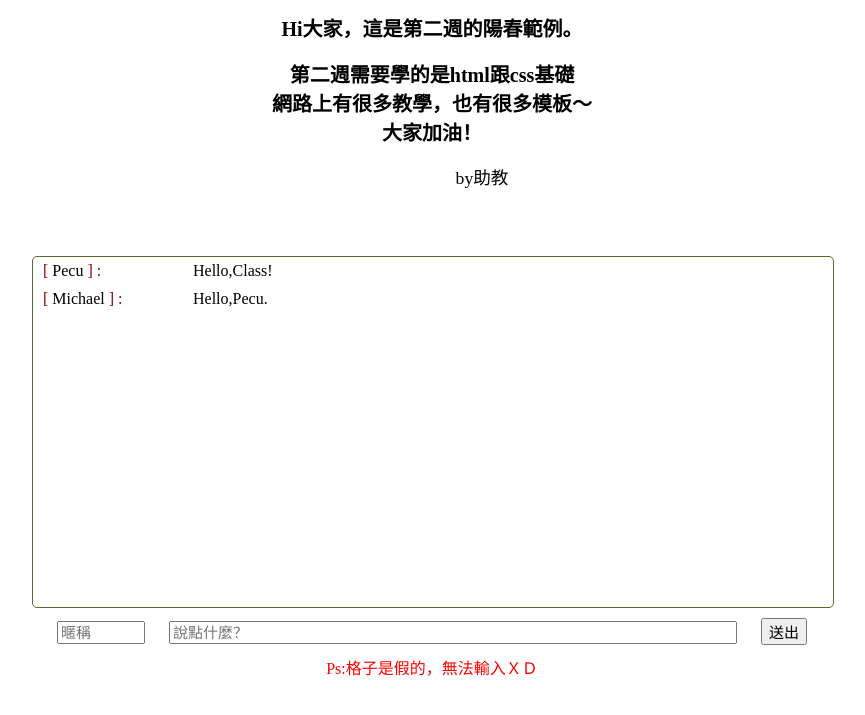
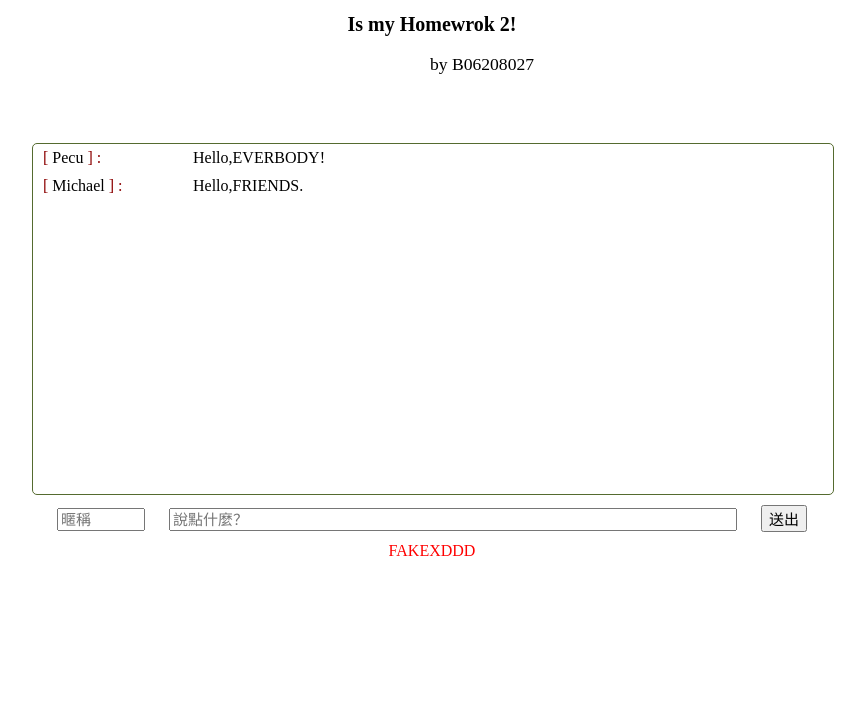
Before and after one commit to B06208027/DjangoWeek1HelloWorld-master, a Django app: page / in a window 1280 px wide. Shown: the top 715 px of the page, without its empty margins (208-1073 px from the left). Run offline with Django 3.2, Linux system fonts and the light colour scheme.

Commit message:
Update guestbookver1.html

```diff
--- a/templates/guestbookver1.html
+++ b/templates/guestbookver1.html
@@ -4,26 +4,24 @@
 <head>
     <meta charset="UTF-8">
     <meta http-equiv="Content-Type" content="text/html; charset=utf-8" />
-    <title>Week2Example留言板</title>
+    <title>Week2楊紫軒</title>
     <link href="{% static 'css/style.css' %}" rel="stylesheet" type="text/css" />
 </head>
 <body>
-    <h1>Hi大家，這是第二週的陽春範例。</h1>
-    <h2>第二週需要學的是html跟css基礎<br>
-        網路上有很多教學，也有很多模板～<br>
-        大家加油！<br>
+    <h1>Is my Homewrok 2!</h1>
+
     </h2>
-    <p id="ta">by助教<br></p>
+    <p id="ta">by B06208027<br></p>
     <div id="container">
         <div id="content">
             <div class="msg">
                 <span class="name">Pecu</span>
-                Hello,Class!
+                Hello,EVERBODY!
 
             </div>
             <div class="msg">
                 <span class="name">Michael</span>
-                Hello,Pecu.
+                Hello,FRIENDS.
             </div>
         </div>
         <div id="send-box">
@@ -32,7 +30,7 @@
                 <input type="text" name="msg" id="msg" placeholder="說點什麼？">
                 <input type="submit" id="submit" value="送出">
             </form>
-            <span id='ps'>Ps:格子是假的，無法輸入ＸＤ</span>
+            <span id='ps'>FAKEXDDD</span>
         </div>
     </div>
 </body>
```
